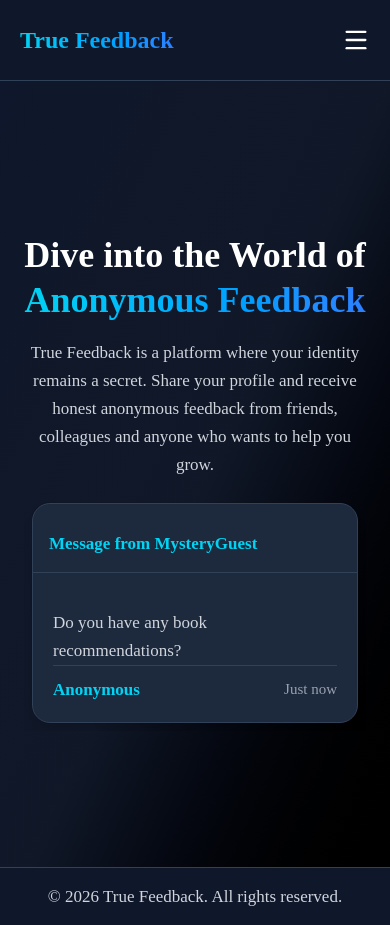
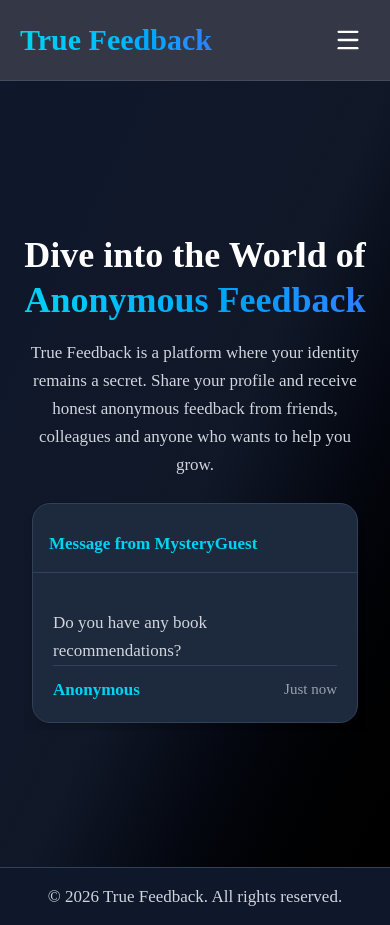
Before and after one commit to SandipanNayek/True_feedback-_fullstack, a Next.js app: page / in a window 390 px wide. Built offline with nearby package versions, Linux system fonts and the light colour scheme; no server answers.

Commit message:
feat: enhance Navbar with improved mobile menu, user greeting, and logout functionality

```diff
--- a/src/components/Navbar.tsx
+++ b/src/components/Navbar.tsx
@@ -9,6 +9,8 @@ import {
   LayoutDashboard,
   Menu,
   X,
+  LogOut,
+  UserCircle2,
 } from 'lucide-react'
 
 function Navbar() {
@@ -18,59 +20,74 @@ function Navbar() {
   const [open, setOpen] = useState(false)
 
   return (
-    <nav className="w-full border-b border-slate-700 bg-slate-900 shadow-lg">
-      <div className="container mx-auto flex h-20 items-center justify-between px-5">
+    <nav className="sticky top-0 z-50 border-b border-white/10 bg-slate-950/80 backdrop-blur-xl">
+      <div className="mx-auto flex h-20 max-w-7xl items-center justify-between px-5">
 
         {/* Logo */}
 
-        <Link
-          href="/"
-          className="bg-gradient-to-r from-cyan-400 to-blue-500 bg-clip-text text-2xl font-extrabold text-transparent md:text-3xl"
-        >
-          True Feedback
+        <Link href="/" className="group">
+          <h1 className="bg-gradient-to-r from-cyan-400 via-sky-400 to-blue-500 bg-clip-text text-3xl font-extrabold text-transparent transition group-hover:scale-105">
+            True Feedback
+          </h1>
         </Link>
 
         {/* Desktop */}
 
         <div className="hidden items-center gap-4 md:flex">
+
           {session ? (
             <>
               <Link href="/dashboard">
-                <Button className="bg-cyan-500 hover:bg-cyan-600">
+                <Button className="rounded-xl bg-cyan-500 px-6 hover:bg-cyan-600">
                   <LayoutDashboard className="mr-2 h-5 w-5" />
                   Dashboard
                 </Button>
               </Link>
 
-              <span className="rounded-xl border border-slate-700 bg-slate-800 px-4 py-2 text-white">
-                Welcome,&nbsp;
-                <span className="font-bold text-cyan-400">
-                  {user?.userName || user?.email}
-                </span>
-              </span>
+              <div className="flex items-center gap-3 rounded-full border border-slate-700 bg-slate-800 px-3 py-2">
+
+                <div className="flex h-10 w-10 items-center justify-center rounded-full bg-cyan-500">
+
+                  <UserCircle2 className="h-6 w-6 text-white" />
+
+                </div>
+
+                <div>
+                  <p className="text-xs text-slate-400">
+                    Welcome
+                  </p>
+
+                  <p className="font-semibold text-white">
+                    {user?.userName || user?.email}
+                  </p>
+                </div>
+
+              </div>
 
               <Button
+                onClick={() => signOut()}
                 variant="outline"
-                onClick={() => signOut()}
-                className="bg-white text-black hover:bg-gray-200"
+                className="rounded-xl border-red-500 text-red-400 hover:bg-red-500 hover:text-white"
               >
+                <LogOut className="mr-2 h-5 w-5" />
                 Logout
               </Button>
             </>
           ) : (
             <Link href="/sign-in">
-              <Button className="bg-cyan-500 hover:bg-cyan-600">
+              <Button className="rounded-xl bg-cyan-500 hover:bg-cyan-600">
                 Login
               </Button>
             </Link>
           )}
+
         </div>
 
-        {/* Mobile Menu Button */}
+        {/* Mobile Button */}
 
         <button
           onClick={() => setOpen(!open)}
-          className="text-white md:hidden"
+          className="rounded-lg p-2 text-white transition hover:bg-slate-800 md:hidden"
         >
           {open ? (
             <X className="h-7 w-7" />
@@ -78,23 +95,32 @@ function Navbar() {
             <Menu className="h-7 w-7" />
           )}
         </button>
+
       </div>
 
       {/* Mobile Menu */}
 
       {open && (
-        <div className="border-t border-slate-700 bg-slate-900 md:hidden">
+        <div className="border-t border-slate-700 bg-slate-950 md:hidden">
 
           {session ? (
             <div className="space-y-4 p-5">
 
-              <p className="text-center text-lg text-white">
-                Welcome
-              </p>
+              <div className="flex items-center gap-3 rounded-xl bg-slate-800 p-3">
 
-              <p className="break-all text-center font-semibold text-cyan-400">
-                {user?.userName || user?.email}
-              </p>
+                <UserCircle2 className="h-10 w-10 text-cyan-400" />
+
+                <div>
+                  <p className="text-sm text-slate-400">
+                    Logged in as
+                  </p>
+
+                  <p className="font-semibold text-white">
+                    {user?.userName || user?.email}
+                  </p>
+                </div>
+
+              </div>
 
               <Link
                 href="/dashboard"
@@ -107,13 +133,14 @@ function Navbar() {
               </Link>
 
               <Button
+                variant="destructive"
+                className="w-full"
                 onClick={() => {
                   setOpen(false)
                   signOut()
                 }}
-                variant="outline"
-                className="w-full bg-white text-black hover:bg-gray-200"
               >
+                <LogOut className="mr-2 h-5 w-5" />
                 Logout
               </Button>
 
```
